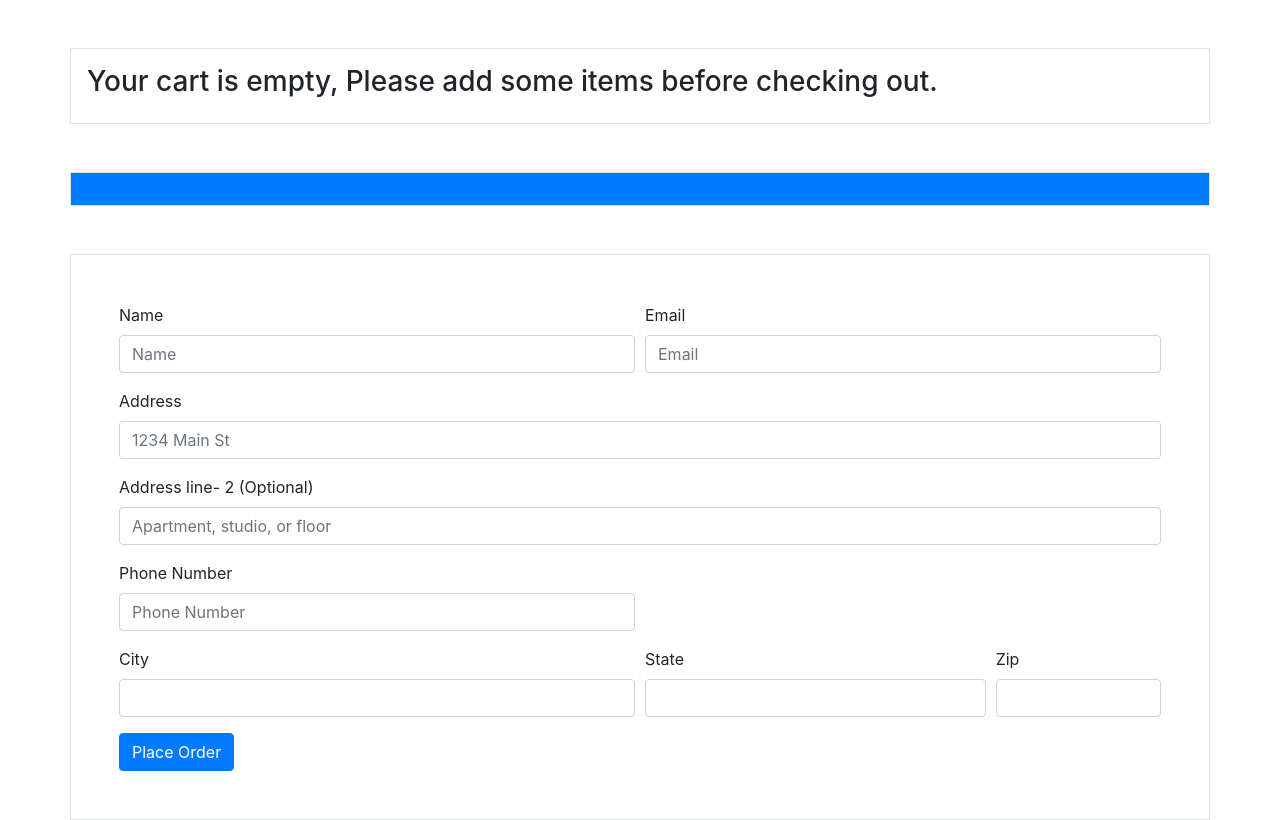
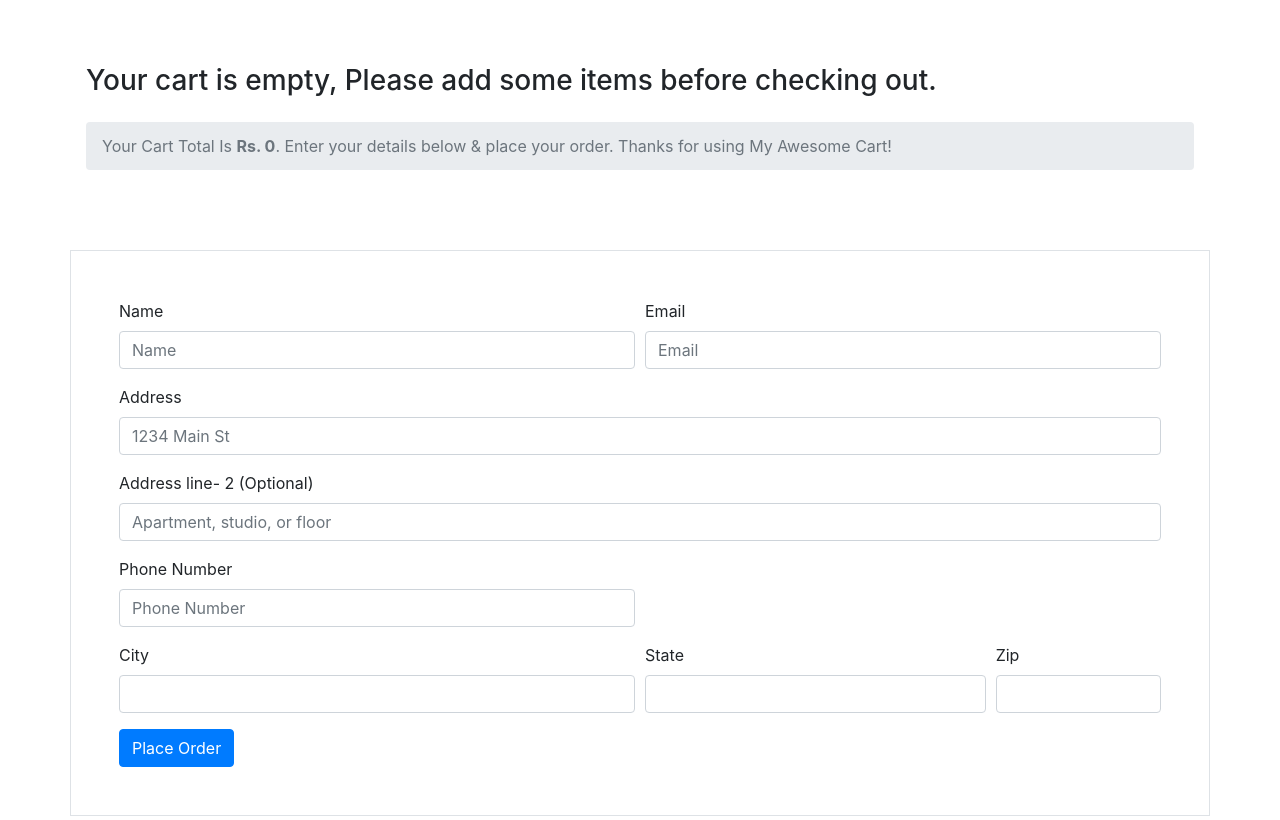
Before and after one commit to Hitesh485/MyAwesomeCart, a Django app: page /shop/checkout/ in a window 1280 px wide. Shown: the part 56-876 px from the top of the page. Run offline with Django 4.2, Linux system fonts and the light colour scheme; some libraries are stand-ins or nearby versions.

Commit message:
fix bug by adding amount in model.py

```diff
--- a/blog/templates/blog/basic.html
+++ b/blog/templates/blog/basic.html
@@ -38,7 +38,7 @@
                     <a class="nav-link" href="/shop/tracker">Tracker</a>
                 </li>
                 <li class="nav-item">
-                    <a class="nav-link" href="/shop/">Shop</a>
+                    <a class="nav-link" href="/blog/">Blog</a>
                 </li>
                 <li class="nav-item">
                     <a class="nav-link" href="/shop/contact">Contact Us</a>
--- a/blog/templates/blog/blogpost.html
+++ b/blog/templates/blog/blogpost.html
@@ -9,7 +9,7 @@
             <h3 class="pb-4 mb-4 fst-italic border-bottom">
                 {{post.title}}
             </h3>
-
+            <span>{{post.pub_date}}</span>
             <article class="blog-post">
                 <h2>{{post.head0}}</h2>
                 <p>{{post.head_content0}}</p>
--- a/blog/templates/blog/index.html
+++ b/blog/templates/blog/index.html
@@ -35,8 +35,8 @@ img{
           <strong class="d-inline-block mb-2 text-primary">World</strong>
           <h3 class="mb-0">{{i.title}}</h3>
           <div class="mb-1 text-muted" bis_skin_checked="1">{{i.head0}}</div>
-          <p class="card-text mb-auto">{{i.head_content0}}</p>
-          <a href="blogpost/" class="stretched-link">Continue reading</a>
+          <p class="card-text mb-auto">{{i.head_content0|slice:'40'}}...</p>
+          <a href="blogpost/{{i.post_id}}" class="stretched-link">Continue reading</a>
         </div>
         <div class="col-auto d-none d-lg-block img-svg" bis_skin_checked="1">
           <!-- <svg class="bd-placeholder-img" width="200" height="250" xmlns="http://www.w3.org/2000/svg" role="img"
--- a/shop/models.py
+++ b/shop/models.py
@@ -36,6 +36,7 @@ class Order (models.Model):
     state = models.CharField(max_length=111)
     zip_code = models.CharField(max_length=111)
     phone = models.CharField(max_length=111, default="")
+    amount = models.IntegerField(default=0)
 
 class OrderUpdate(models.Model):
     update_id = models.AutoField(primary_key=True)
--- a/shop/templates/shop/checkout.html
+++ b/shop/templates/shop/checkout.html
@@ -4,21 +4,23 @@
 
 {% block body %}
 
-<div class="container my-5 border p-3">
+<div class="container my-5 p-3">
     <ul class="list-group" id="items">
 
     </ul>
+    <nav aria-label="breadcrumb">
+        <ol class="breadcrumb mt-3">
+          <li class="breadcrumb-item active" aria-current="page">Your Cart Total Is <b>Rs. <span id="totalPrice"></span></b>. Enter your details below & place your order. Thanks for using My Awesome Cart!</li>
+        </ol>
+      </nav>
 </div>
-<div class="container my-5 border p-3 p-3 mb-2 bg-primary">
-    <ul class="list-group" id="items2">
 
-    </ul>
-</div>
 
 
 <div class="container border p-5">
     <form method="post" action="/shop/checkout/">{% csrf_token %}
         <input type="hidden" name="itemsJson" id="itemsJson">
+        <input type="hidden" name="amount" id="amount">
         <div class="form-row">
             <div class="form-group col-md-6">
                 <label for="inputName">Name</label>
@@ -97,7 +99,7 @@
     }
     // Display items in popover button.
     document.getElementById('cart_id').innerHTML = sum;
-
+    var totalPrice = 0;
     // Display total amount -
     if ($.isEmptyObject(cart)) { }
     else {
@@ -105,22 +107,25 @@
         for (var item in cart) {
             let qty = parseInt(cart[item][0]);
             let price = parseInt(cart[item][2]);
-            total = total + price * qty;
+            totalPrice = totalPrice + price * qty;
         }
         myTotalPriceStr = `<li class="list-group-item d-flex justify-content-between align-items-center">
             Your Total Amout is
-            <span class="badge badge-primary badge-pill">${total}</span>
+            <span class="badge badge-primary badge-pill">${totalPrice}</span>
         </li>`
-        $('#items2').append(myTotalPriceStr);
+        $('#totalPrice').append(myTotalPriceStr);
     }
 
     // After submit form this code will show message and clear cart and redirect to shop.html
+
+    document.getElementById('totalPrice').innerHTML = totalPrice;
+    console.log("totalPrice = ", totalPrice);
     var val = $('#itemsJson').val(JSON.stringify(cart));
-    console.log("itemJson = ", val);
     {% if thank %}
     alert("Thanks for ordering with us. Your order is is {{id}}. Use it to track your order using our order tracker");
     localStorage.clear();
     document.location = '/shop';
     {% endif %}
+    $('#amount').val($('#totalPrice').html())
 </script>
 {% endblock %}
--- a/shop/views.py
+++ b/shop/views.py
@@ -91,8 +91,10 @@ def checkout(request):
         state = request.POST.get('state', '')
         zip_code = request.POST.get('zip_code', '')
         phone = request.POST.get('phone', '')
+        amount = request.POST.get('amount', '')
+
         order = Order(items_json=items_json, name=name, email=email,
-                      address=address, city=city, state=state, zip_code=zip_code, phone=phone)
+                      address=address, city=city, state=state, zip_code=zip_code, phone=phone, amount = amount)
         order.save()
         update = OrderUpdate(order_id=order.order_id,
                              update_desc="The order has been placed")
```
Also changed, not shown: db.sqlite3, shop/migrations/0008_order_amount.py (added).
